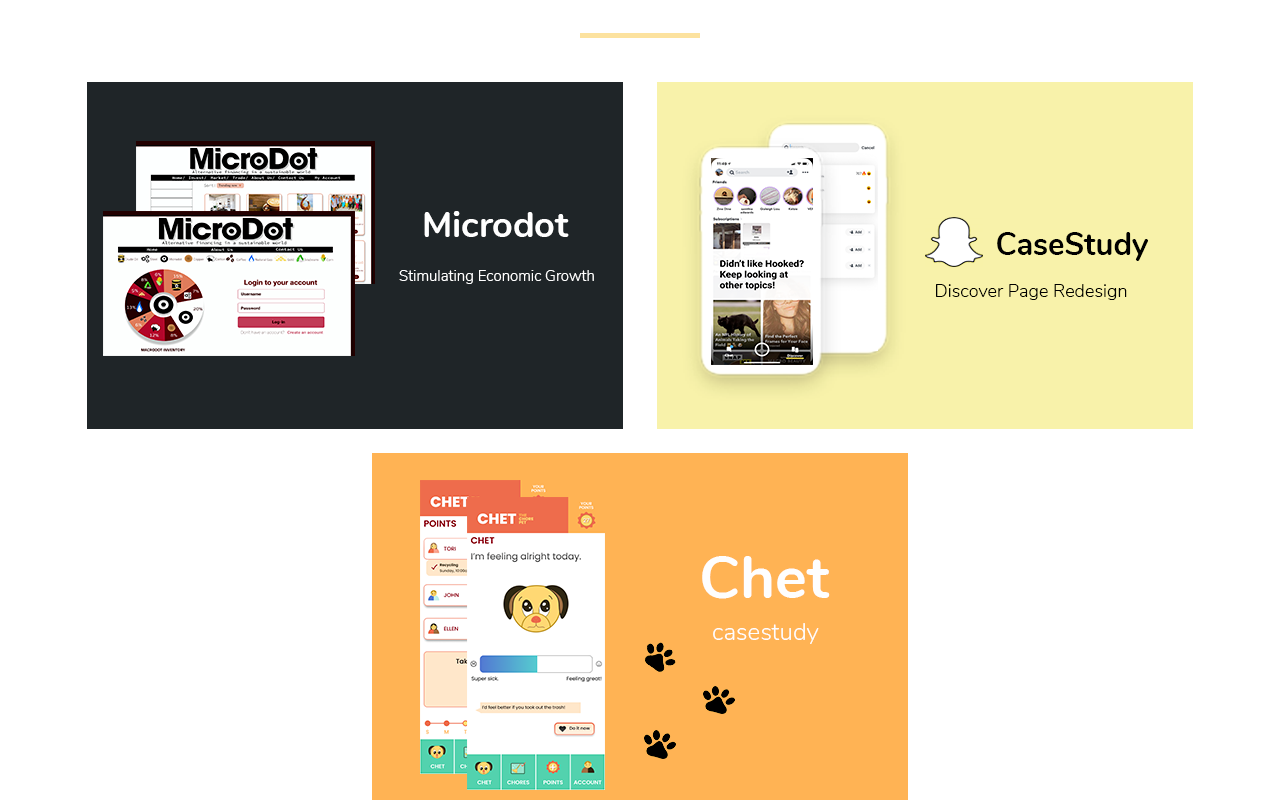
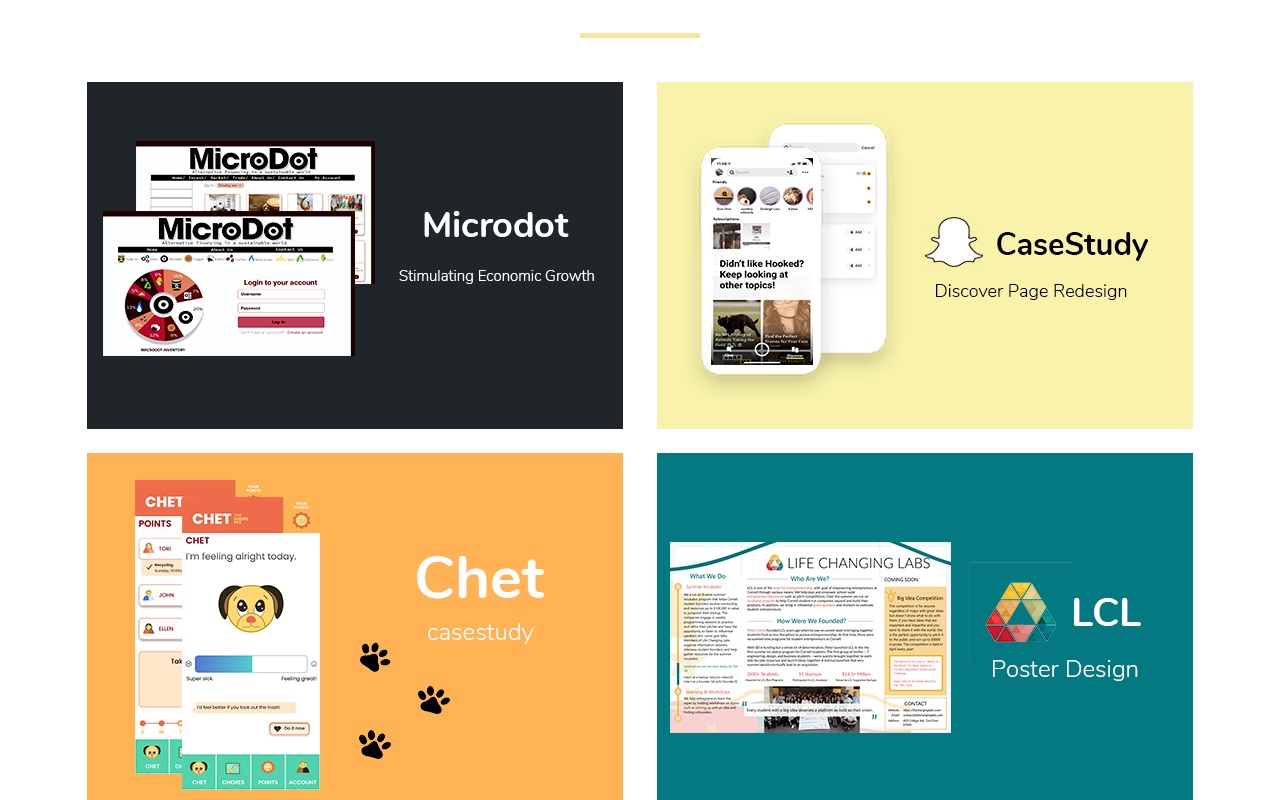
Before and after one commit to andrewchen349/GaosPortfolio, a React (Create React App) app in the folder gaoportfolio/: page / in a window 1280 px wide. Shown: the part 439-1239 px from the top of the page. Built offline with nearby package versions, Linux system fonts and the light colour scheme.

Commit message:
Added LCL Poster Design

```diff
--- a/gaoportfolio/src/components/ProjectTable.js
+++ b/gaoportfolio/src/components/ProjectTable.js
@@ -3,6 +3,7 @@
 import microdot from '../assets/newMicro.png';
 import snapchat from '../assets/newsnapirena.png';
 import chett from '../assets/chettban.png';
+import lcl from '../assets/lclpg.png';
 import Container from 'react-bootstrap/Container';
 import Row from 'react-bootstrap/Row';
 import Col from 'react-bootstrap/Col';
@@ -38,6 +39,14 @@
                     link: 'https://medium.com/@ijg24/snapchat-concept-designing-for-a-more-relevant-discover-page-999207ca4cea',
                     selected: false
                 },
+                {
+                    id: 3,
+                    title: 'Life Changing Lab',
+                    subTitle: 'Design',
+                    imgSrc: lcl,
+                    link: 'https://medium.com/@ijg24/snapchat-concept-designing-for-a-more-relevant-discover-page-999207ca4cea',
+                    selected: false
+                },
             ]
         }
     }
```
Also changed, not shown: gaoportfolio/src/assets/lclpg.png (added).
